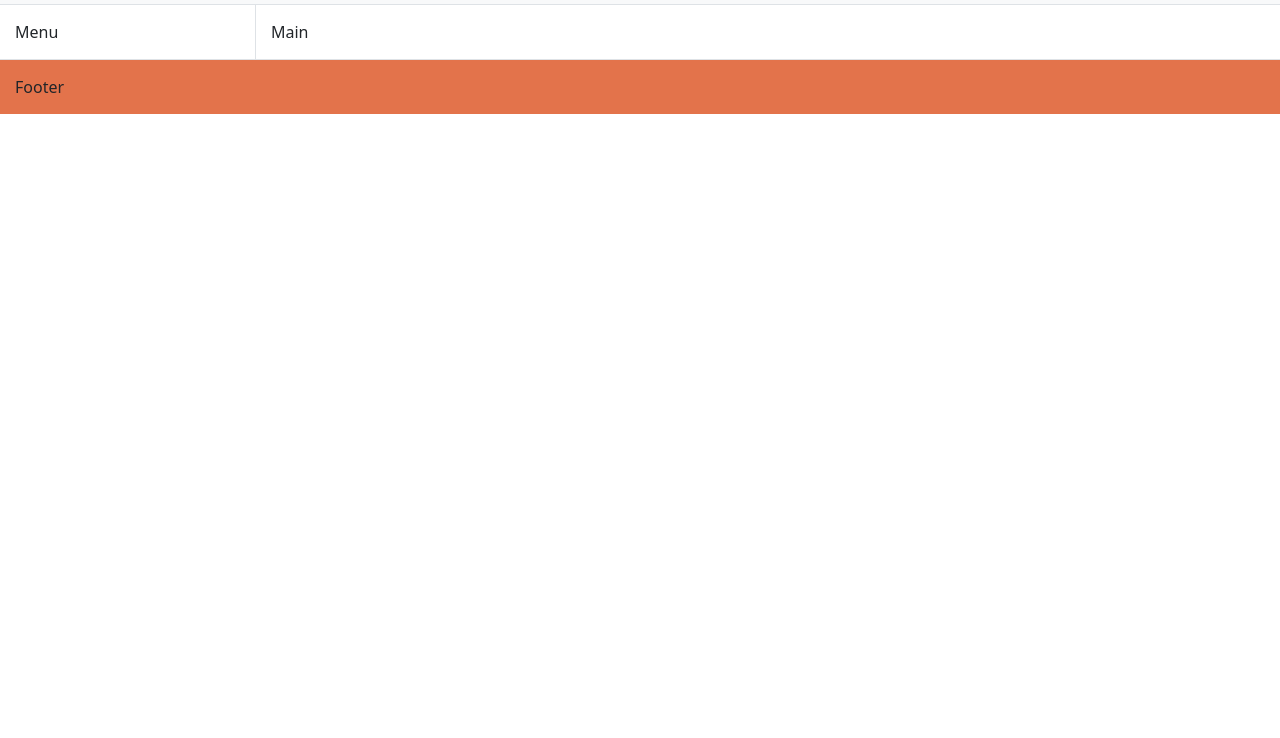
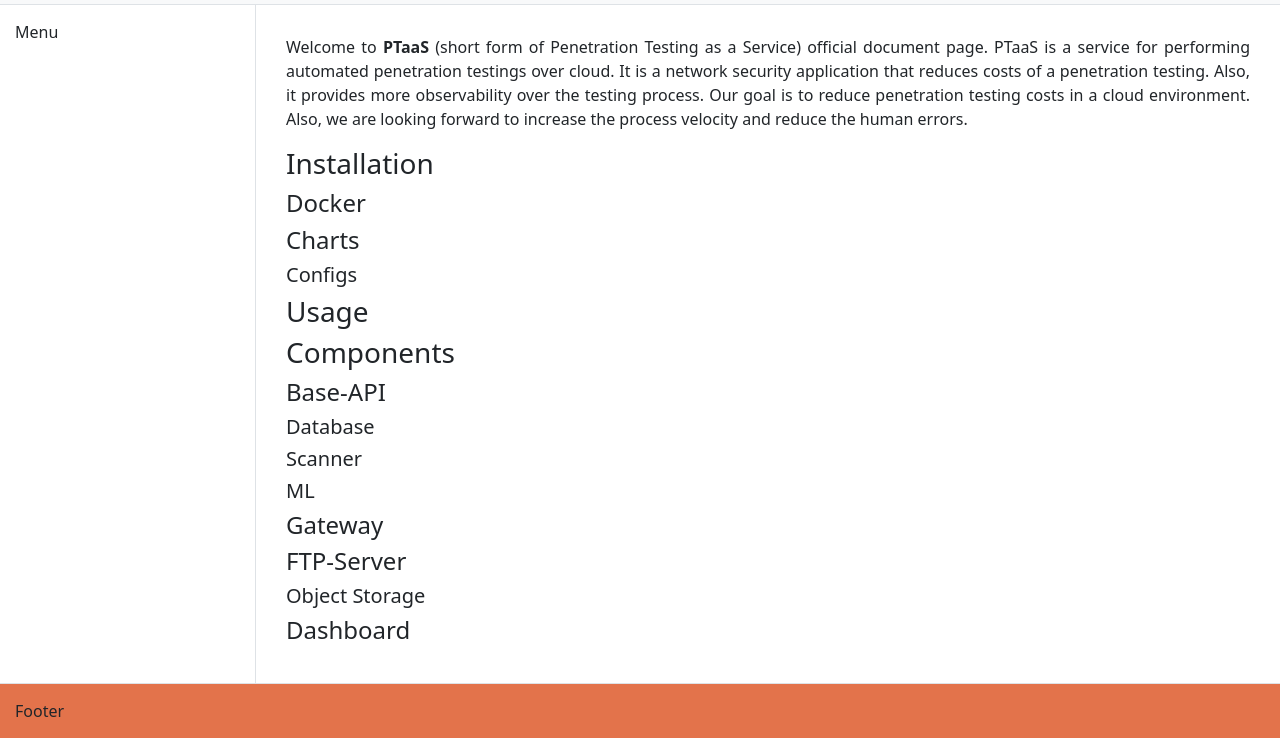
Before and after one commit to ptaas-tool/docs, a plain HTML site: page index.html in a window 1280 px wide. Shown: the part 72-810 px from the top of the page. Drawn offline with nearby package versions, Linux system fonts and the light colour scheme.

Commit message:
add: components

```diff
--- a/index.html
+++ b/index.html
@@ -15,8 +15,8 @@
                 PTaaS <span class="text-orange">documents</span>
             </div>
             <div>
-                <a href="https://github.com/ptaas-tool">
-                    <svg xmlns="http://www.w3.org/2000/svg" width="32" height="32" fill="currentColor" class="bi bi-github" viewBox="0 0 16 16">
+                <a href="https://github.com/ptaas-tool" target="_blank">
+                    <svg xmlns="http://www.w3.org/2000/svg" width="36" height="36" fill="currentColor" class="bi bi-github" viewBox="0 0 16 16">
                         <path d="M8 0C3.58 0 0 3.58 0 8c0 3.54 2.29 6.53 5.47 7.59.4.07.55-.17.55-.38 0-.19-.01-.82-.01-1.49-2.01.37-2.53-.49-2.69-.94-.09-.23-.48-.94-.82-1.13-.28-.15-.68-.52-.01-.53.63-.01 1.08.58 1.23.82.72 1.21 1.87.87 2.33.66.07-.52.28-.87.51-1.07-1.78-.2-3.64-.89-3.64-3.95 0-.87.31-1.59.82-2.15-.08-.2-.36-1.02.08-2.12 0 0 .67-.21 2.2.82.64-.18 1.32-.27 2-.27s1.36.09 2 .27c1.53-1.04 2.2-.82 2.2-.82.44 1.1.16 1.92.08 2.12.51.56.82 1.27.82 2.15 0 3.07-1.87 3.75-3.65 3.95.29.25.54.73.54 1.48 0 1.07-.01 1.93-.01 2.2 0 .21.15.46.55.38A8.01 8.01 0 0 0 16 8c0-4.42-3.58-8-8-8"/>
                     </svg>
                 </a>
@@ -26,8 +26,54 @@
             <div class="p-15 border-end">
                 Menu
             </div>
-            <div class="p-15">
-                Main
+            <div class="p-30" style="text-align: justify;">
+                <p>
+                    Welcome to <b>PTaaS</b> (short form of Penetration Testing as a Service) official document page. PTaaS is a service for performing automated penetration testings over cloud.
+                    It is a network security application that reduces costs of a penetration testing. Also, it provides more observability over the testing process.
+                    Our goal is to reduce penetration testing costs in a cloud environment. Also, we are looking forward to increase the process velocity and reduce the human errors.
+                </p>
+                <div class="h3">
+                    Installation
+                </div>
+                <div class="h4">
+                    Docker
+                </div>
+                <div class="h4">
+                    Charts
+                </div>
+                <div class="h5">
+                    Configs
+                </div>
+                <div class="h3">
+                    Usage
+                </div>
+                <div class="h3">
+                    Components
+                </div>
+                <div class="h4">
+                    Base-API
+                </div>
+                <div class="h5">
+                    Database
+                </div>
+                <div class="h5">
+                    Scanner
+                </div>
+                <div class="h5">
+                    ML
+                </div>
+                <div class="h4">
+                    Gateway
+                </div>
+                <div class="h4">
+                    FTP-Server
+                </div>
+                <div class="h5">
+                    Object Storage
+                </div>
+                <div class="h4">
+                    Dashboard
+                </div>
             </div>
         </div>
         <div class="bg-orange text-dark p-15">
--- a/src/main.css
+++ b/src/main.css
@@ -34,3 +34,7 @@ a, a:visited, a:hover, a:active {
 .p-15 {
     padding: 15px;
 }
+
+.p-30 {
+    padding: 30px;
+}
```
